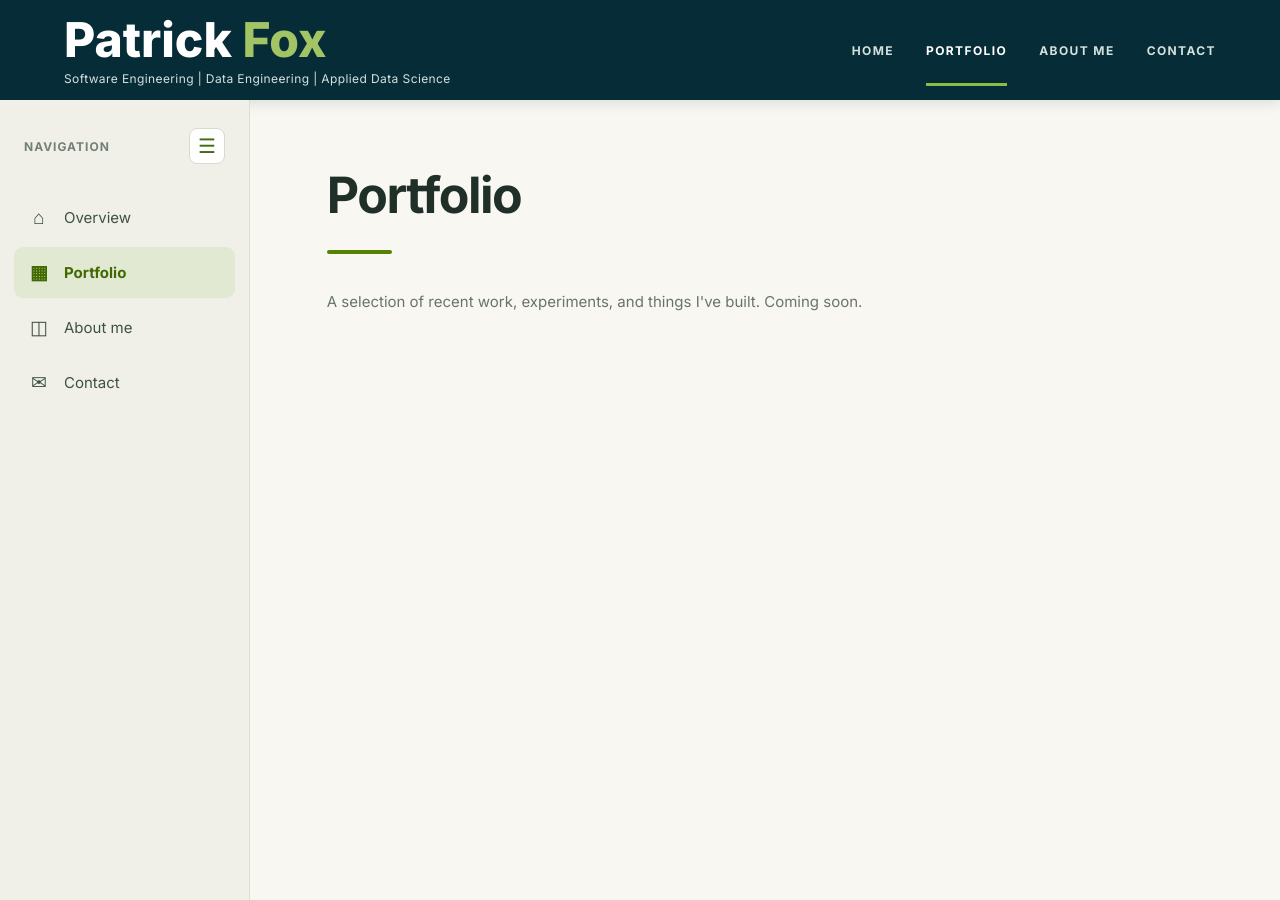
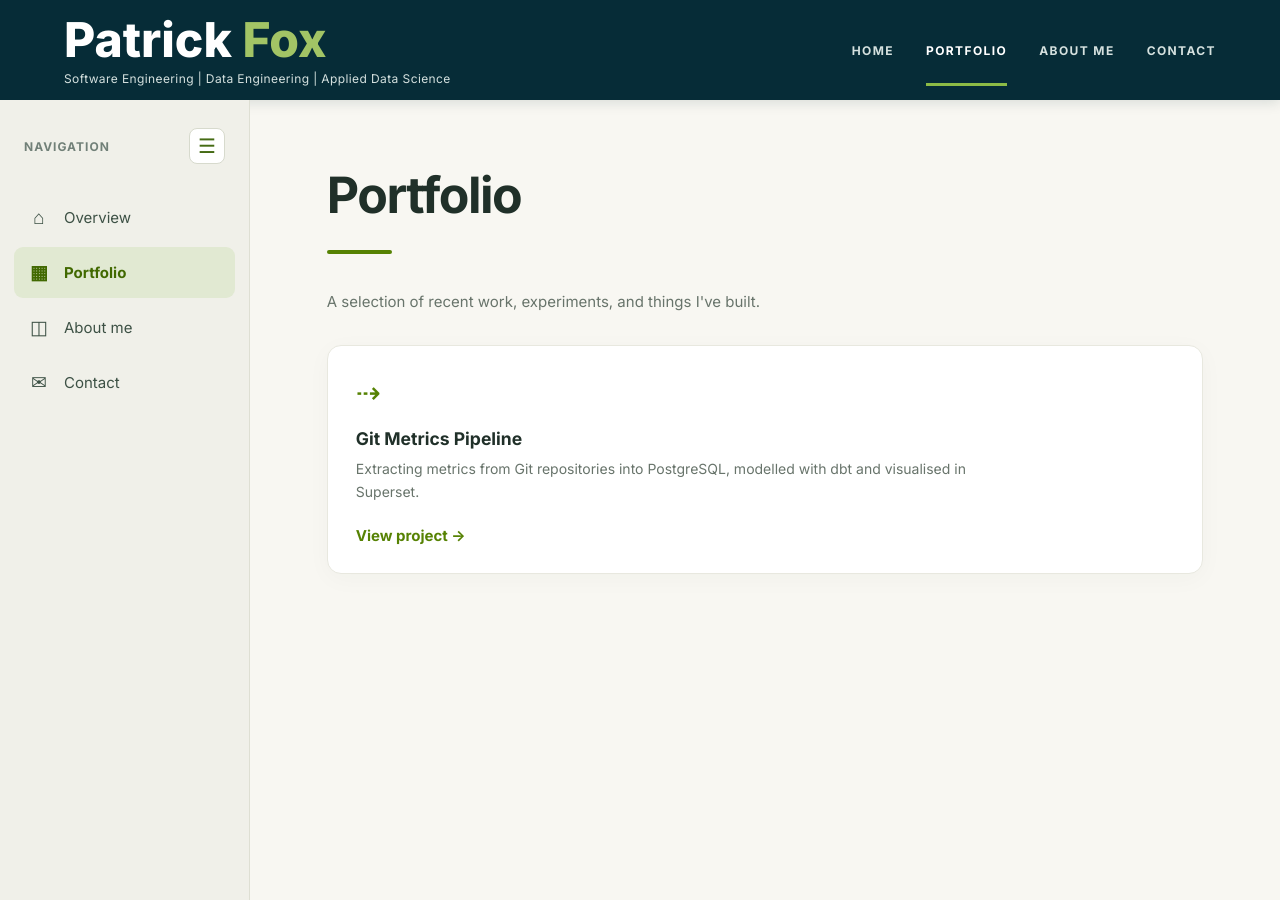
Before and after one commit to pgfox/pgfox.github.io, an MkDocs documentation site: the page built from docs/portfolio.md, in a window 1280 px wide. Built offline with MkDocs 1.6.1, drawn with Linux system fonts in a browser that asks for light colours.

```diff
--- a/docs/portfolio.md
+++ b/docs/portfolio.md
@@ -1,3 +1,12 @@
 # Portfolio
 
-A selection of recent work, experiments, and things I've built. Coming soon.
+A selection of recent work, experiments, and things I've built.
+
+<div class="cards">
+  <article class="card">
+    <div class="icon">⇢</div>
+    <h3>Git Metrics Pipeline</h3>
+    <p>Extracting metrics from Git repositories into PostgreSQL, modelled with dbt and visualised in Superset.</p>
+    <a href="../projects/git-metrics/">View project →</a>
+  </article>
+</div>
--- a/theme/css/style.css
+++ b/theme/css/style.css
@@ -174,6 +174,7 @@
 .content {
   padding: 55px clamp(25px, 6vw, 90px);
   width: 100%;
+  min-width: 0;
   max-width: 1400px;
   margin: 0 auto;
 }
@@ -281,3 +282,55 @@
   aside .side-top strong { display: none; }
   .content { padding: 35px 20px; }
 }
+
+/* Tabs */
+
+.tabs { margin: 30px 0; }
+
+.tab-list {
+  display: flex;
+  gap: 4px;
+  border-bottom: 1px solid var(--card-border);
+}
+
+.tab {
+  cursor: pointer;
+  border: 1px solid var(--card-border);
+  border-radius: 8px 8px 0 0;
+  background: var(--side-bg);
+  color: var(--side-text);
+  font: 600 15px var(--sans);
+  padding: 10px 22px;
+  margin-bottom: -1px;
+}
+
+.tab:hover {
+  background: var(--tint);
+  color: var(--ink);
+}
+
+.tab[aria-selected="true"] {
+  background: #fff;
+  border-color: var(--card-border);
+  border-top: 3px solid var(--accent);
+  border-bottom-color: #fff;
+  padding-top: 8px;
+  color: var(--accent);
+  box-shadow: 0 -2px 5px rgba(32, 48, 41, 0.05);
+}
+
+.tab:focus-visible {
+  outline: 2px solid var(--accent);
+  outline-offset: 2px;
+}
+
+.tab-panel {
+  background: #fff;
+  border: 1px solid var(--card-border);
+  border-top: 0;
+  border-radius: 0 0 8px 8px;
+  padding: 0 24px 20px;
+  box-shadow: 0 2px 6px rgba(32, 48, 41, 0.06);
+}
+
+.tab-panel .pipeline { margin: 10px 0 0; }
```
Also changed, not shown: docs/projects/git-metrics.md (added, +298 -0 lines).
